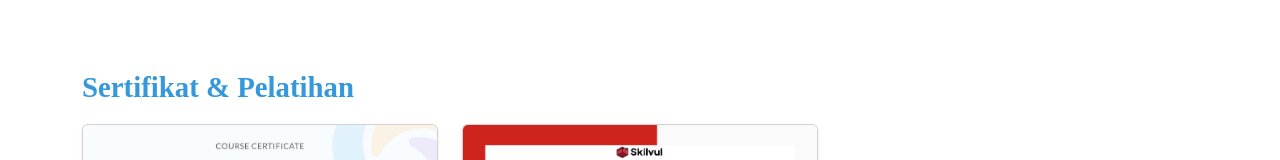
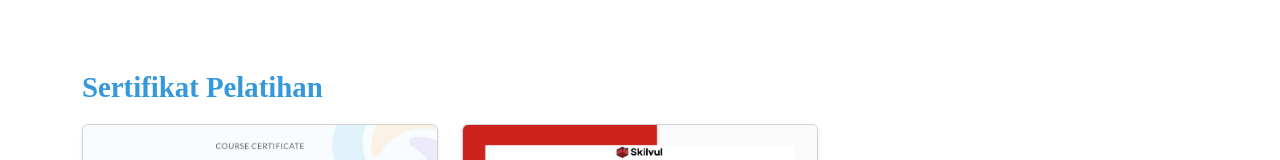
Before and after one commit to sulthonarissetiawan/sulthonarissetiawan.github.io, a plain HTML site: page pendidikan.html in a window 1280 px wide. Shown: the part 785-945 px from the top of the page. Drawn offline with nearby package versions, Linux system fonts and the light colour scheme; a web font is replaced by a local one.

Commit message:
pendidikan.html

```diff
--- a/pendidikan.html
+++ b/pendidikan.html
@@ -111,7 +111,7 @@
   </section>
 
   <div class="container mt-5">
-    <h2 class="section-title">Sertifikat & Pelatihan</h2>
+    <h2 class="section-title">Sertifikat Pelatihan</h2>
     <div class="row">
       <div class="col-md-4 mb-4">
         <div class="card project-card shadow-sm h-100">
```
